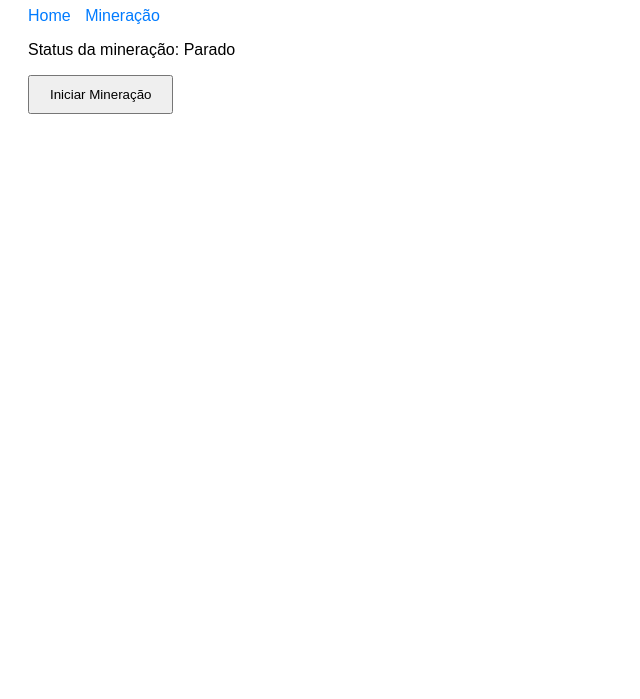
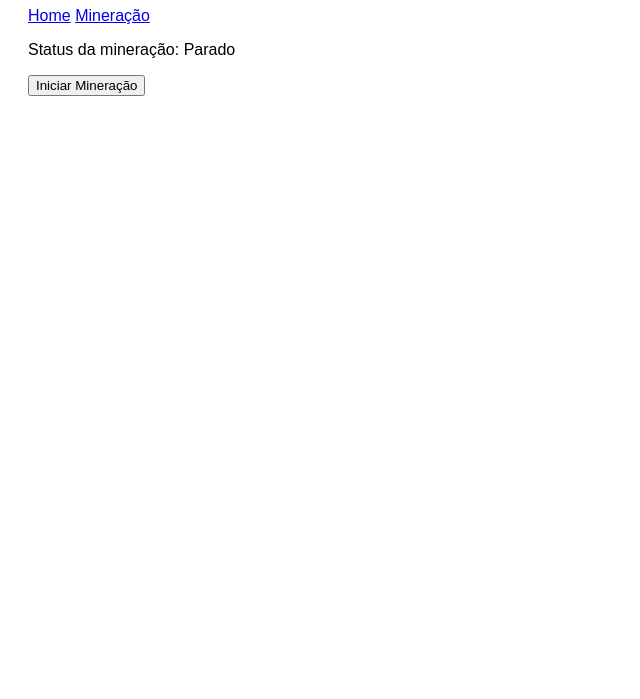
Before and after one commit to imidiomacave07-beep/imidio-mining-deploy, a website: page dashboard.html in a window 1280 px wide. Shown: the part 101-800 px from the top of the page, without its empty margins (0-640 px from the left). Drawn offline with Linux system fonts and the light colour scheme; files that its build step writes are made by us from their sources.

Commit message:
Update style.css

```diff
--- a/public/style.css
+++ b/public/style.css
@@ -7,17 +7,12 @@ h1 {
   color: #333;
 }
 
-nav a {
+nav button {
   margin-right: 10px;
-  text-decoration: none;
-  color: #007bff;
+  padding: 10px 15px;
+  cursor: pointer;
 }
 
-nav a:hover {
-  text-decoration: underline;
+section {
+  margin-top: 20px;
 }
-
-button {
-  padding: 10px 20px;
-  cursor: pointer;
-}
```
